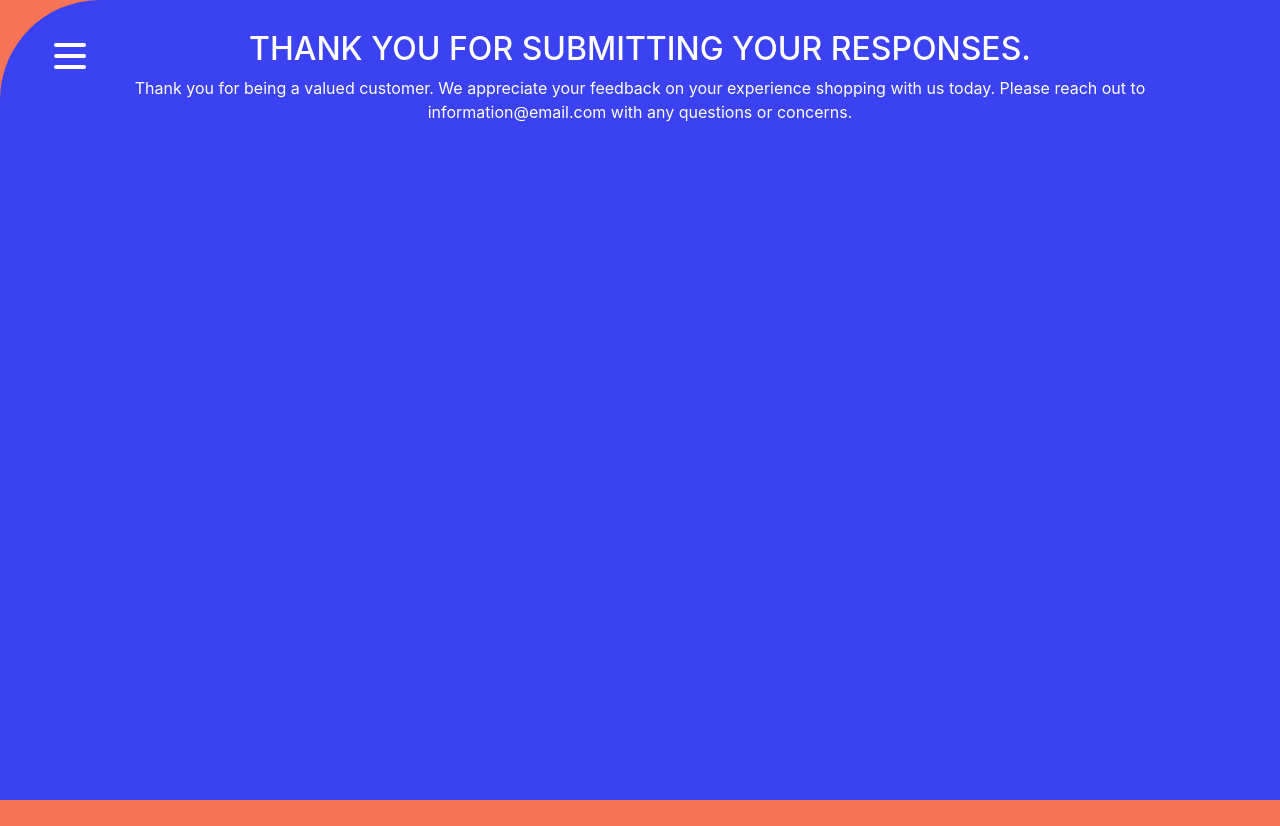
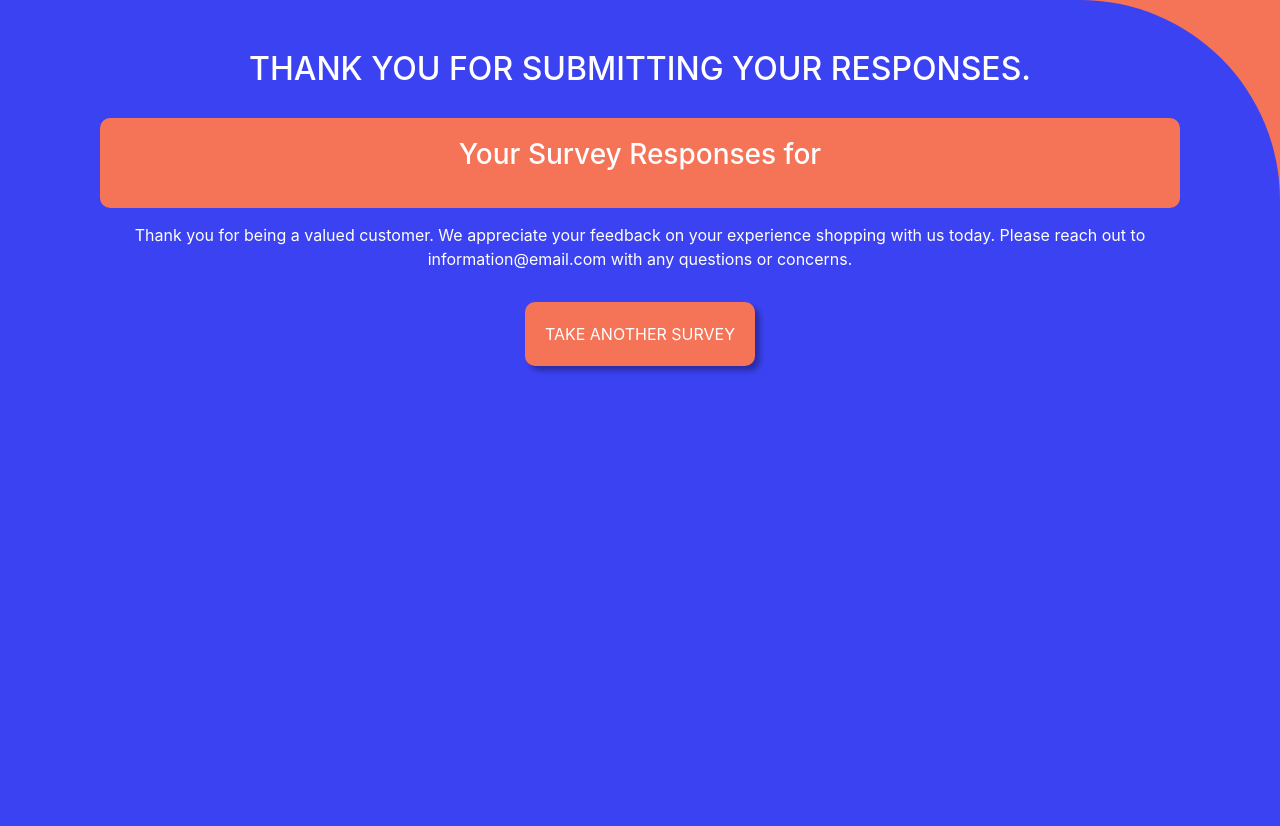
Before and after one commit to kelc14/survey-app, a Flask app: template templates/thank_you.html in a window 1280 px wide. After the commit the page ends 373 px from the top, so only its background shows below. Run offline with Flask 2, Linux system fonts and the light colour scheme; the template is opened without the code that fills it, so the values that code supplies are empty.

Commit message:
compelted further study

```diff
--- a/app.py
+++ b/app.py
@@ -1,6 +1,7 @@
-from flask import Flask, render_template, request, redirect, url_for, flash
+from flask import Flask, render_template, request, redirect, flash
+from flask import session, make_response
 from flask_debugtoolbar import DebugToolbarExtension
-from surveys import satisfaction_survey
+from surveys import satisfaction_survey, surveys
 
 
 app = Flask(__name__)
@@ -8,42 +9,117 @@
 debug = DebugToolbarExtension(app)
 app.config['DEBUG_TB_INTERCEPT_REDIRECTS']= False
 
+CURRENT_SURVEY_TYPE = 'current_survey'
+USER_RESPONSES = 'responses'
 
-responses = []
+@app.route('/')
+def display_surveys():
+    """ display all available surveys to the user. """
+    return render_template('selection-page.html', surveys=surveys)
 
 
-@app.route('/')
-def home_pg():
-    title = satisfaction_survey.title
-    instructions = satisfaction_survey.instructions
-    return render_template('home.html', title=title, instructions=instructions)
+@app.route("/", methods=["POST"])
+def pick_survey():
+    """Select a survey. IF the user already completed the survey, redirects to thank you page"""
 
-@app.route('/question/<num>')
-def display_question(num):
-    question_num = int(num)
-    if len(responses) == question_num and question_num < len(satisfaction_survey.questions):
-        route_name = f'/answer/{question_num}'
-        question = satisfaction_survey.questions[question_num].question
-        choices = satisfaction_survey.questions[question_num].choices
-        return render_template('question.html', question=question, route_name=route_name, choices=choices, num=question_num)
-    elif question_num != len(satisfaction_survey.questions):
-        correct_num = len(responses)
-        flash("Access Denied. Invalid Question Number", 'error')
-        return redirect(url_for('display_question', num=correct_num))
+    survey_type = request.form['survey_type']
+
+    if request.cookies.get(f"completed_{survey_type}"):
+        return redirect('/completed')
+
+
+    session[CURRENT_SURVEY_TYPE] = survey_type
+
+    return redirect('/start')
+
+
+@app.route('/start')
+def show_instructions():
+    """Display start screen for selected survey, including title and instructions."""
+    survey_type=session[CURRENT_SURVEY_TYPE]
+    survey = surveys[f'{survey_type}']
+    session['title']=survey.title
+    session['instructions']=survey.instructions
+
+    return render_template("home.html")
+
+
+@app.route("/start", methods=["POST"])
+def start_survey():
+    """Clear the session of user's previous responses."""
+
+    session[USER_RESPONSES] = []
+
+
+    return redirect("/questions/0")
+
+
+@app.route('/questions/<int:ques_num>')
+def display_question(ques_num):
+    """ display correct question to the user """
+
+    survey_type = session[CURRENT_SURVEY_TYPE]
+    survey = surveys[f'{survey_type}']
+
+    responses = session.get(USER_RESPONSES)
+
+# if the user is trying to access a question before the survey began, return to home
+    if (responses is None):
+        flash('You have not yet chosen a survey to complete.')
+        return redirect('/')
+
+# if the user is trying to access a question after they have completed the survey, go to completed
+    if (len(responses) == len(survey.questions)):
+        return redirect('/completed')
+
+# if the user is trying to access the incorrect question number, redirect to the correct question
+    if (len(responses) != int(ques_num)):
+        return redirect(f"{len(responses)}")
+
+    question = survey.questions[int(ques_num)].question
+    choices = survey.questions[int(ques_num)].choices
+    return render_template('question.html', choices=choices, question_index=int(ques_num), question=question )
+
+
+@app.route('/answer', methods=["POST"])
+def record_ans():
+    """Record the users responses along with the question in session. Then either direct to thank you page (if survey completed), otherwise direct to next question"""
+    survey_code = session[CURRENT_SURVEY_TYPE]
+    survey = surveys[survey_code]
+    customer_answer = request.form['customer_answer']
+
+
+    responses = session[USER_RESPONSES]
+    question = survey.questions[len(responses)].question
+
+    responses.append({f"{question}": customer_answer})
+
+    session[USER_RESPONSES] = responses
+
+
+    if (len(responses) == len(survey.questions)):
+        return redirect("/thank-you")
+
     else:
-        return redirect('/thank-you')
-
-@app.route('/answer/<num>', methods=["POST"])
-def record_ans(num):
-    answer = request.form['customer_answer']
-    responses.append(answer)
-    next_num = int(num) + 1
-    if next_num >= len(satisfaction_survey.questions):
-        return redirect('/thank-you')
-    else:
-        return redirect(url_for('display_question', num=next_num))
+        return redirect(f"/questions/{len(responses)}")
 
 
 @app.route('/thank-you')
 def thank_you():
-    return render_template('thank_you.html')
+    """display the thank you page, as well as user responses to the survey.  Also set the survey cookie as completed so that users cannot retake the survey until it expires (24 hrs)"""
+    responses = session[USER_RESPONSES]
+    survey_type = session[CURRENT_SURVEY_TYPE]
+
+    html = render_template('thank_you.html', responses=responses)
+    html_resp = make_response(html)
+    html_resp.set_cookie(f"completed_{survey_type}", "True", max_age=86400)
+
+    return html_resp
+
+@app.route('/completed')
+def already_completed():
+    """display a page letting the user know that they have already completed this survey."""
+    return render_template("already_completed.html")
+
+
+#
--- a/static/app.css
+++ b/static/app.css
@@ -20,13 +20,14 @@
 
 body .bg-container {
   background-color: var(--theme-main-color);
-  border-top-left-radius: 100px;
+  border-top-right-radius: 200px;
   min-height: 100vh;
 }
 
 h1,
 h2 {
-  padding-top: 30px;
+  padding-top: 50px;
+  padding-bottom: 15px;
   text-transform: uppercase;
   color: var(--font-main-color);
 }
@@ -39,14 +40,31 @@
   padding-left: 10px;
 }
 
-.survey button {
+.survey button,
+.btn {
   background-color: var(--theme-secondary-color);
   text-transform: uppercase;
   color: var(--font-main-color);
-  padding: 10px;
+  padding: 20px;
+  margin: 15px;
   border-radius: 10px;
   border: 1px;
   box-shadow: var(--box-shadow);
+}
+
+/* thank you page */
+#survey-responses {
+  background-color: var(--theme-secondary-color);
+  color: var(--font-main-color);
+  padding: 20px;
+  margin: 15px;
+  border-radius: 10px;
+  border: 1px;
+}
+
+#survey-responses li {
+  text-align: left;
+  line-height: 2.5;
 }
 
 /* flash message */
@@ -62,7 +80,7 @@
 
 /* hamburger */
 
-.navbar {
+/* .navbar {
   position: absolute;
   top: 18px;
   left: 18px;
@@ -199,4 +217,4 @@
 
 .nav-container input[type="checkbox"]:checked ~ .logo {
   display: none;
-}
+} */
--- a/templates/base.html
+++ b/templates/base.html
@@ -15,7 +15,7 @@
   </head>
   <body>
     <section class="bg-container">
-      <nav>
+      <!-- <nav>
         <div class="navbar">
           <div class="container nav-container">
             <input class="checkbox" type="checkbox" name="" id="" />
@@ -26,13 +26,17 @@
             </div>
 
             <div class="menu-items">
-              <li><a href="#">Customer Satisfaction Survey</a></li>
-              <li><a href="#">Rithm Personality Test</a></li>
+              <li>
+                <a href="/satisfaction">Customer Satisfaction Survey</a>
+              </li>
+              <li>
+                <a href="/personality">Rithm Personality Test</a>
+              </li>
               <li><a href="#" class="disabled">Create Your Own</a></li>
             </div>
           </div>
         </div>
-      </nav>
+      </nav> -->
 
       {% with messages = get_flashed_messages(with_categories=true)%} {% if
       messages %}
--- a/templates/thank_you.html
+++ b/templates/thank_you.html
@@ -2,10 +2,25 @@
 block header %}
 <h2>Thank you for submitting your responses.</h2>
 {% endblock %} {% block content %}
+
+<div id="survey-responses">
+  <h3>Your Survey Responses for {{ session['title'] }}</h3>
+  <ul>
+    {% for response in responses%}
+    <li>
+      <b>{% for key in response.keys() %} {{key}} {% endfor %}</b>{% for value
+      in response.values() %}{{value}}{% endfor %}
+    </li>
+    {% endfor %}
+  </ul>
+</div>
+
 <p>
   Thank you for being a valued customer. We appreciate your feedback on your
   experience shopping with us today. Please reach out to information@email.com
   with any questions or concerns.
 </p>
 
+<a href="/" class="btn">Take Another Survey</a>
+
 {% endblock %}
```
Also changed, not shown: requirements.txt (added, +29 -0 lines), templates/already_completed.html (added, +15 -0 lines), templates/home.html (+7 -7 lines), templates/question.html (+4 -4 lines), templates/selection-page.html (added, +12 -0 lines).
